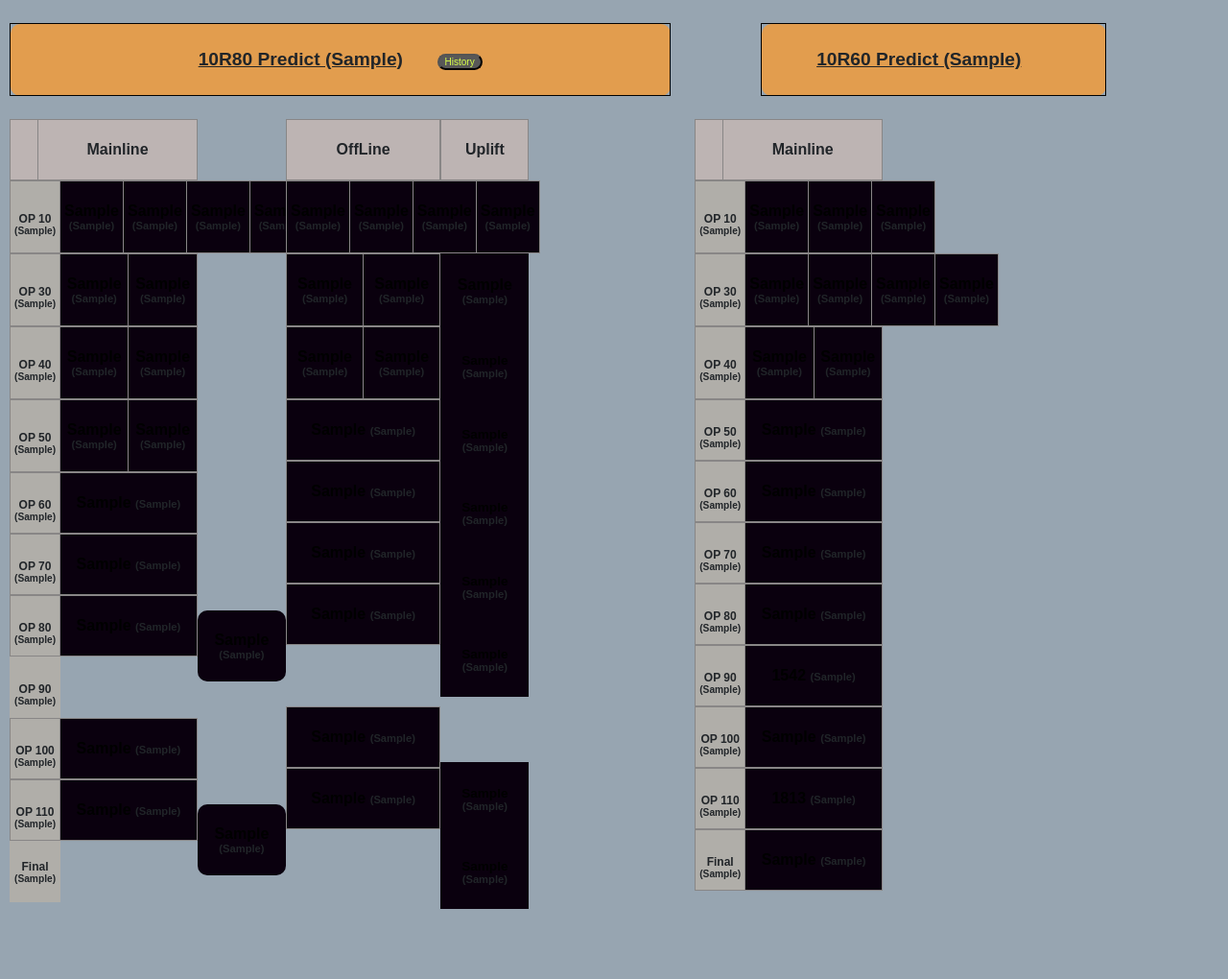
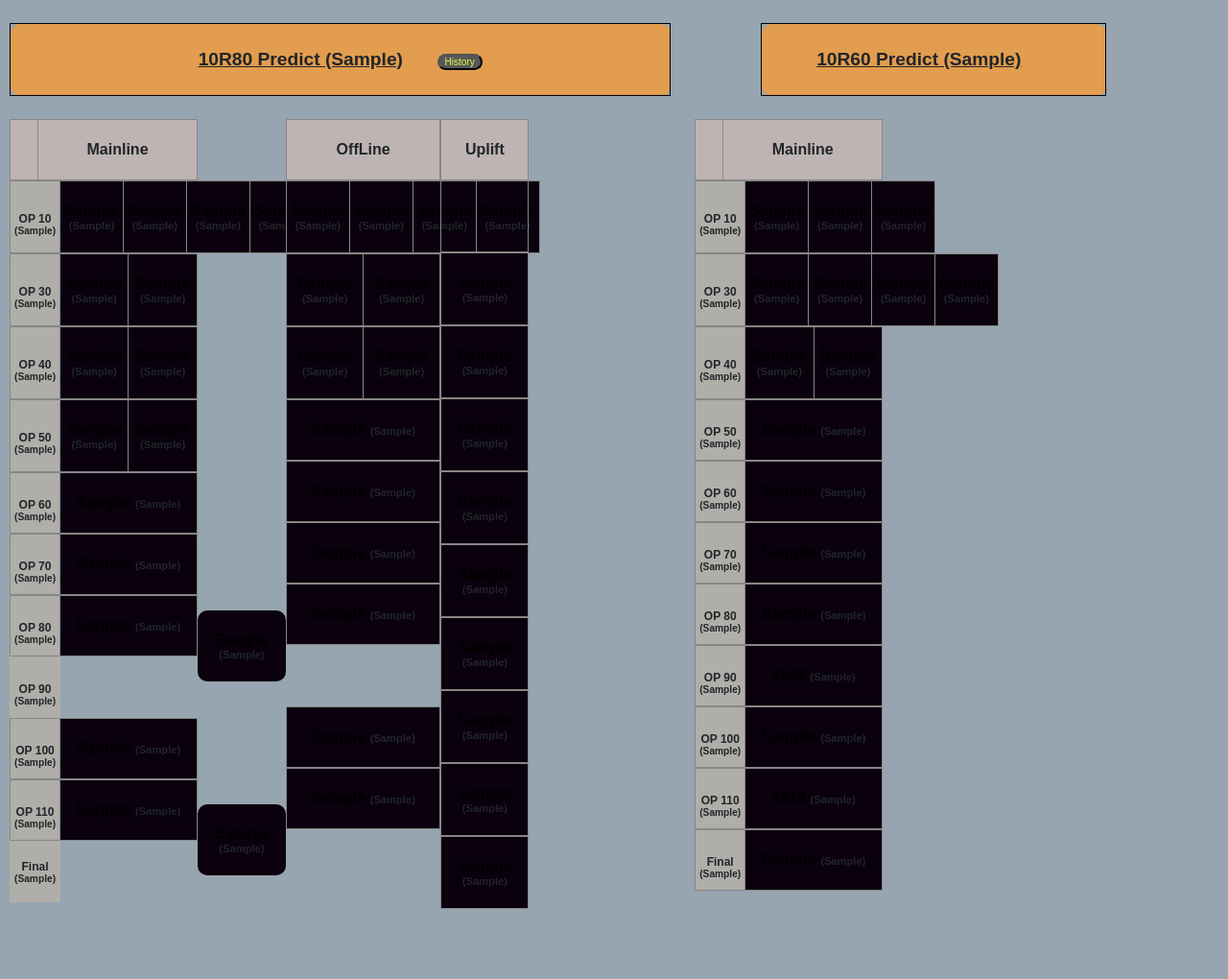
Before and after one commit to tcareless/serbia_pms2024, a Django app: template dashboards/templates/dashboards/cell_track_9341.html in a window 1280 px wide. Shown: the whole page at 96% size. After the commit the page ends 947 px from the top, so only its background shows below. Run offline with Django 4.2, Linux system fonts and the light colour scheme; the template is opened without the code that fills it: most values are stand-ins (such as "Sample title", 1, 10 or a date in 2020); some libraries are stand-ins or nearby versions.

Commit message:
fixed some formatting

```diff
--- a/dashboards/templates/dashboards/cell_track_1467.html
+++ b/dashboards/templates/dashboards/cell_track_1467.html
@@ -131,7 +131,7 @@
   <meta charset="utf-8">
   <meta name="viewport" content="width=device-width, initial-scale=1">
 
-  <script src="/static/bootstrap/js/1.11.3/jquery.min.js"></script>
+  <!-- <script src="/static/bootstrap/js/1.11.3/jquery.min.js"></script> -->
   <script src="/static/bootstrap/js/bootstrap.min.js"></script>
   <link rel="stylesheet" href="/static/bootstrap/css/bootstrap.min.css">
 
--- a/dashboards/templates/dashboards/cell_track_9341.html
+++ b/dashboards/templates/dashboards/cell_track_9341.html
@@ -127,7 +127,7 @@
   <meta charset="utf-8">
   <meta name="viewport" content="width=device-width, initial-scale=1">
 
-  <script src="/static/bootstrap/js/1.11.3/jquery.min.js"></script>
+  <!-- <script src="/static/bootstrap/js/1.11.3/jquery.min.js"></script> -->
   <script src="/static/bootstrap/js/bootstrap.min.js"></script>
   <link rel="stylesheet" href="/static/bootstrap/css/bootstrap.min.css">
 
@@ -196,8 +196,8 @@
 		width: 100%;
 	}
 	#upline td, #upline th {
-		border: 0px solid rgb(136, 134, 134);
-		padding: 6.8px;
+		border: 1px solid rgb(136, 134, 134);
+		padding: 4px;
 	}
 	#upline th {
 		padding-top: 5px;
@@ -695,70 +695,71 @@
 				</tr></table></center>
 
 				<center><table id="upline"><tr> <!-- OP10 -->
-					<td><br><center><font style="font-weight:bolder;font-size:135%;">&nbsp;&nbsp;&nbsp;&nbsp;</font></center><br></td>
+					<td><br><center><font style="font-weight:bolder;font-size:160%;">&nbsp;&nbsp;&nbsp;&nbsp;</font></center><br></td>
 				</tr></table></center>
+
 				<center><table id="upline"><tr> <!-- OP30 -->
-					<td bgcolor={{codes.31.2}}><br><center><font style="font-weight:bolder;font: size 85%;">
+					<td bgcolor={{codes.31.2}}><br><center><font style="font-weight:bolder;font-size:100%;">
 						<a href="{{request.session.local_toggle}}/track_graph_track/get/{{codes.31.0}}" onclick="window.open('{{request.session.local_toggle}}/track_graph_track/get/{{codes.31.0}}', 'newwindow', 'width=1400, height=600'); return false;">
 							{{codes.31.0}}</a></font>
 						<font style="font-weight:bolder;font-size:70%;">({{codes.31.3}})</font></center><br></td>
 				</tr></table></center>
 				<center><table id="upline"><tr> <!-- OP40 -->
-					<td bgcolor={{codes.31.2}}><br><center><font style="font-weight:bolder;font-size:85%;">
+					<td bgcolor={{codes.32.2}}><br><center><font style="font-weight:bolder;font-size:100%;">
 						<a href="{{request.session.local_toggle}}/track_graph_track/get/{{codes.32.0}}" onclick="window.open('{{request.session.local_toggle}}/track_graph_track/get/{{codes.31.0}}', 'newwindow', 'width=1400, height=600'); return false;">
 							{{codes.32.0}}</a></font>
 						<font style="font-weight:bolder;font-size:70%;">({{codes.32.3}})</font></center><br></td>
 				</tr></table></center>
 
 				<center><table id="upline"><tr> <!-- OP50 -->
-					<td bgcolor={{codes.33.2}}><br><center><font style="font-weight:bolder;font-size:85%;">
+					<td bgcolor={{codes.33.2}}><br><center><font style="font-weight:bolder;font-size:100%;">
 						<a href="{{request.session.local_toggle}}/track_graph_track/get/{{codes.33.0}}" onclick="window.open('{{request.session.local_toggle}}/track_graph_track/get/{{codes.33.0}}', 'newwindow', 'width=1400, height=600'); return false;">
 							{{codes.33.0}}</a></font>
 						<font style="font-weight:bolder;font-size:70%;">({{codes.33.3}})</font></center><br></td>
 				</tr></table></center>
 
 				<center><table id="upline"><tr> <!-- OP60 -->
-					<td bgcolor={{codes.34.2}}><br><center><font style="font-weight:bolder;font-size:85%;">
+					<td bgcolor={{codes.34.2}}><br><center><font style="font-weight:bolder;font-size:100%;">
 						<a href="{{request.session.local_toggle}}/track_graph_track/get/{{codes.34.0}}" onclick="window.open('{{request.session.local_toggle}}/track_graph_track/get/{{codes.34.0}}', 'newwindow', 'width=1400, height=600'); return false;">
 							{{codes.34.0}}</a></font>
 						<font style="font-weight:bolder;font-size:70%;">({{codes.34.3}})</font></center><br></td>
 				</tr></table></center>
 
 				<center><table id="upline"><tr> <!-- OP70 -->
-					<td bgcolor={{codes.34.2}}><br><center><font style="font-weight:bolder;font-size:85%;">
+					<td bgcolor={{codes.35.2}}><br><center><font style="font-weight:bolder;font-size:100%;">
 						<a href="{{request.session.local_toggle}}/track_graph_track/get/{{codes.35.0}}" onclick="window.open('{{request.session.local_toggle}}/track_graph_track/get/{{codes.34.0}}', 'newwindow', 'width=1400, height=600'); return false;">
 							{{codes.35.0}}</a></font>
 						<font style="font-weight:bolder;font-size:70%;">({{codes.35.3}})</font></center><br></td>
 				</tr></table></center>
 
 				<center><table id="upline"><tr> <!-- OP80 -->
-					<td bgcolor={{codes.34.2}}><br><center><font style="font-weight:bolder;font-size:85%;">
+					<td bgcolor={{codes.36.2}}><br><center><font style="font-weight:bolder;font-size:100%;">
 						<a href="{{request.session.local_toggle}}/track_graph_track/get/{{codes.36.0}}" onclick="window.open('{{request.session.local_toggle}}/track_graph_track/get/{{codes.34.0}}', 'newwindow', 'width=1400, height=600'); return false;">
 							{{codes.36.0}}</a></font>
 						<font style="font-weight:bolder;font-size:70%;">({{codes.36.3}})</font></center><br></td>
 				</tr></table></center>
 
 				<center><table id="upline"><tr> <!-- OP90 -->
-					<td><br><center><font style="font-weight:bolder;font-size:100%;">&nbsp;&nbsp;&nbsp;&nbsp;</font></center><br></td>
-				</tr></table></center>
-
-				<center><table id="upline"><tr> <!-- OP100 -->
-					<td bgcolor={{codes.34.2}}><br><center><font style="font-weight:bolder;font-size:85%;">
+					<td bgcolor={{codes.37.2}}><br><center><font style="font-weight:bolder;font-size:100%;">
 						<a href="{{request.session.local_toggle}}/track_graph_track/get/{{codes.37.0}}" onclick="window.open('{{request.session.local_toggle}}/track_graph_track/get/{{codes.34.0}}', 'newwindow', 'width=1400, height=600'); return false;">
 							{{codes.37.0}}</a></font>
 						<font style="font-weight:bolder;font-size:70%;">({{codes.37.3}})</font></center><br></td>
 				</tr></table></center>
 
-				<center><table id="upline"><tr> <!-- OP110 -->
-					<td bgcolor={{codes.34.2}}><br><center><font style="font-weight:bolder;font-size:85%;">
+				<center><table id="upline"><tr> <!-- OP100 -->
+					<td bgcolor={{codes.38.2}}><br><center><font style="font-weight:bolder;font-size:100%;">
 						<a href="{{request.session.local_toggle}}/track_graph_track/get/{{codes.38.0}}" onclick="window.open('{{request.session.local_toggle}}/track_graph_track/get/{{codes.34.0}}', 'newwindow', 'width=1400, height=600'); return false;">
 							{{codes.38.0}}</a></font>
 						<font style="font-weight:bolder;font-size:70%;">({{codes.38.3}})</font></center><br></td>
 				</tr></table></center>
 
-				<center><table id="upline"><tr> <!-- OP80 -->
-					<td><br><center><font style="font-weight:bolder;font-size:100%;">&nbsp;&nbsp;&nbsp;&nbsp;</font></center><br></td>
+				<center><table id="upline"><tr> <!-- OP110 -->
+					<td bgcolor={{codes.39.2}}><br><center><font style="font-weight:bolder;font-size:100%;">
+						<a href="{{request.session.local_toggle}}/track_graph_track/get/{{codes.39.0}}" onclick="window.open('{{request.session.local_toggle}}/track_graph_track/get/{{codes.34.0}}', 'newwindow', 'width=1400, height=600'); return false;">
+							{{codes.39.0}}</a></font>
+						<font style="font-weight:bolder;font-size:70%;">({{codes.39.3}})</font></center><br></td>
 				</tr></table></center>
+
 			</div>
 
 			<div class="frames">  <!-- Center Line Production-->
```
Also changed, not shown: dashboards/templates/dashboards/cell_track_9341_mobile.html (+13 -11 lines).
